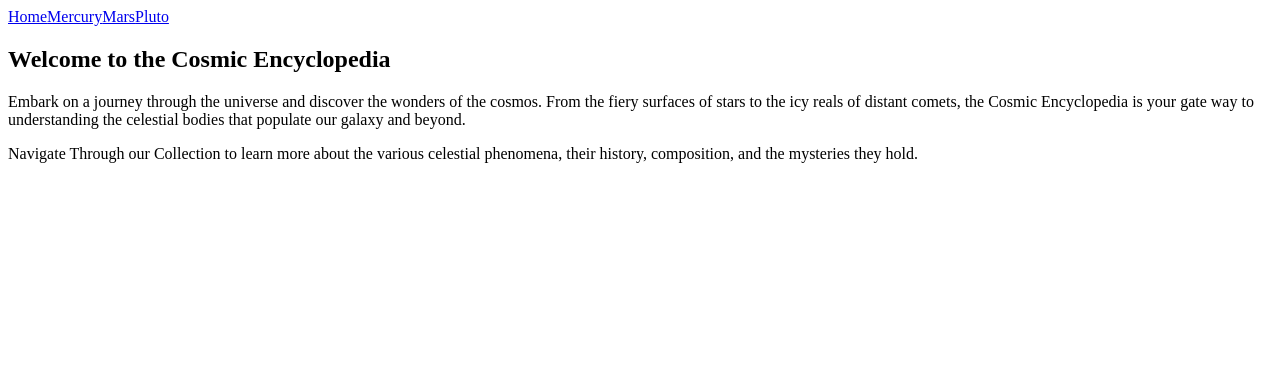
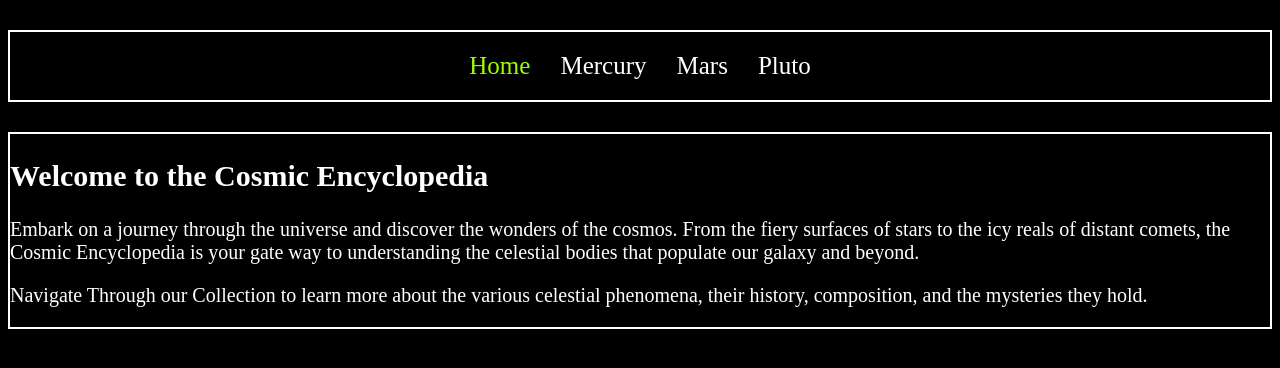
Before and after one commit to FiftyChickens/React-Router, a React (Vite) app: page / in a window 1280 px wide. Shown: the top 368 px of the page. Built offline with nearby package versions, Linux system fonts and the light colour scheme.

Commit message:
implemented styles for everything.

```diff
--- a/src/index.css
+++ b/src/index.css
@@ -0,0 +1,56 @@
+:root {
+  background-color: black;
+  color: white;
+  font-size: 20px;
+}
+
+/* RootLayout */
+.root-layout nav {
+  font-size: 25px;
+  display: flex;
+  justify-content: center;
+  gap: 30px;
+  margin: 30px 0;
+  border: white solid 2px;
+  padding: 20px 0;
+}
+
+.root-layout nav a {
+  color: white;
+  text-decoration: none;
+}
+
+.root-layout nav .active {
+  color: rgb(153, 255, 0);
+}
+
+.root-layout main {
+  border: white solid 2px;
+
+}
+
+.breadcrumb {
+  border: rgb(153, 255, 0) solid 2px;
+  color: white;
+  background-color: black;
+  cursor: pointer;
+  position: fixed;
+  bottom: 20px;
+  left: 20px;
+  padding: 10px 20px;
+  cursor: pointer;
+  z-index: 1000;
+}
+
+/* Planets */
+
+.planet {
+  display: flex;
+  align-items: center;
+  flex-direction: column;
+}
+
+.planet p {
+  text-align: center;
+  margin: 5px;
+}
```
